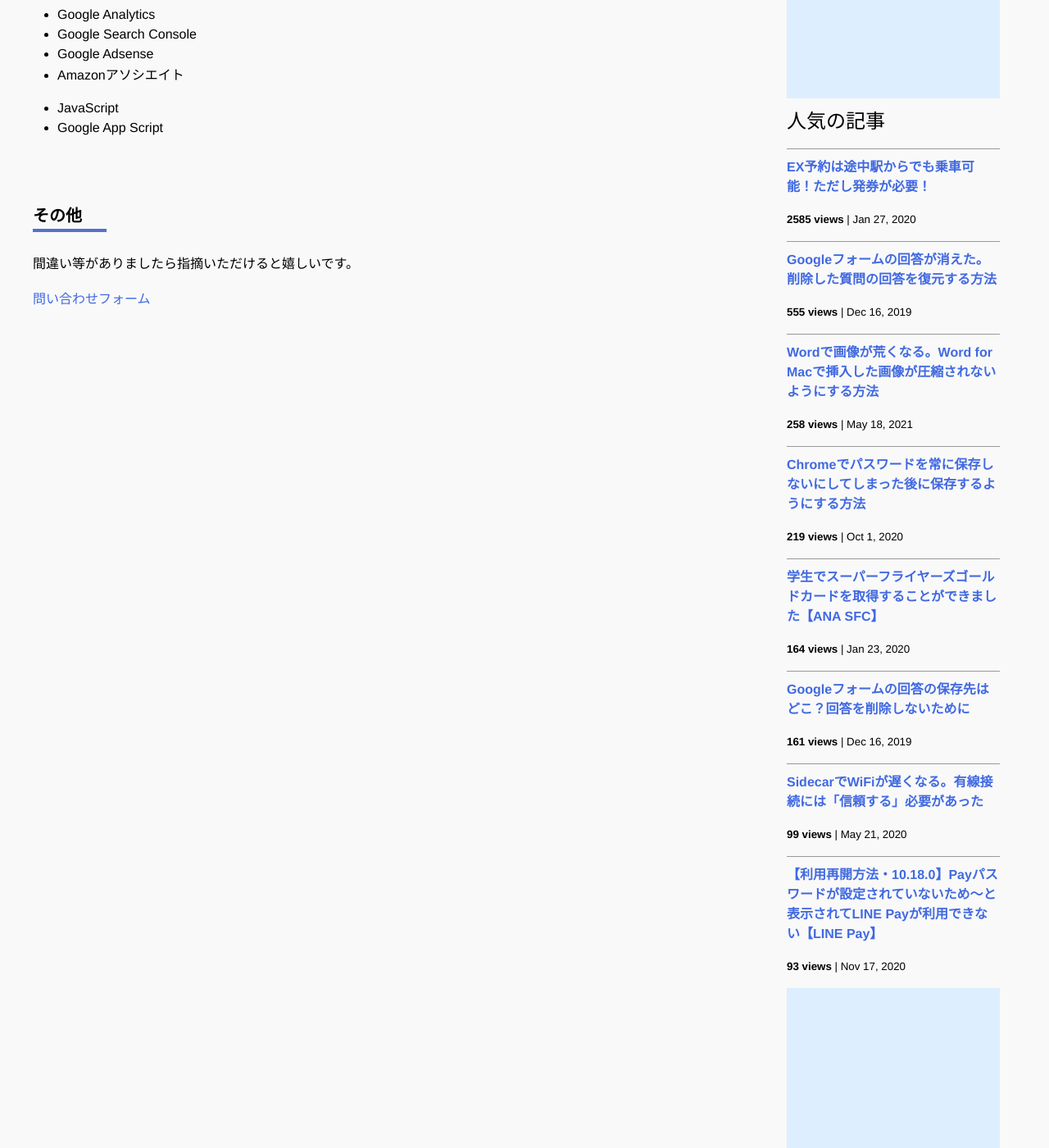
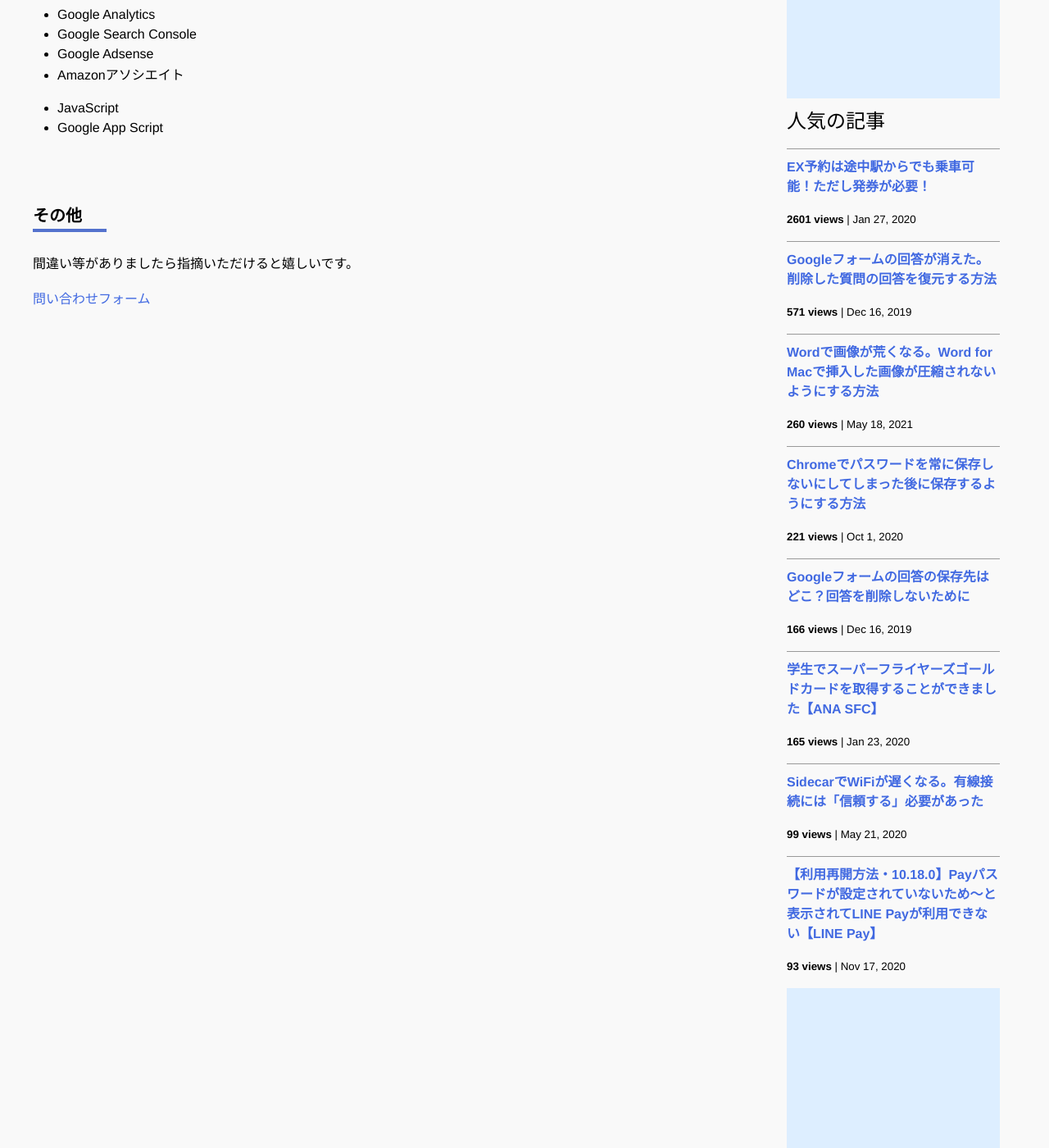
Before and after one commit to iwanaminami/shoyaiwaname, a Jekyll site: the page built from about.markdown, in a window 1280 px wide and 1400 px high, scrolled down 693 px. Shown: the whole window at 82% size. Built offline with Jekyll 4.4.1, drawn with Linux system fonts in a browser that asks for light colours; nearby versions of some CDN libraries; comment, search, counter and statistics services are not loaded.

Commit message:
a new commit message

```diff
--- a/_data/popularposts.yml
+++ b/_data/popularposts.yml
@@ -1,16 +1,16 @@
 side:
-  - view: 2585
+  - view: 2601
     url: /2020/01/27/ex-rideontheway.html
-  - view: 555
+  - view: 571
     url: /2019/12/16/restore-googleform.html
-  - view: 258
+  - view: 260
     url: /2021/05/18/image-compression-word.html
-  - view: 219
+  - view: 221
     url: /2020/10/01/googlepassword.html
-  - view: 164
+  - view: 166
+    url: /2019/12/16/googleform-answers.html
+  - view: 165
     url: /2020/01/23/sfcgold.html
-  - view: 161
-    url: /2019/12/16/googleform-answers.html
   - view: 99
     url: /2020/05/21/sidecar-via-cable.html
   - view: 93
```
